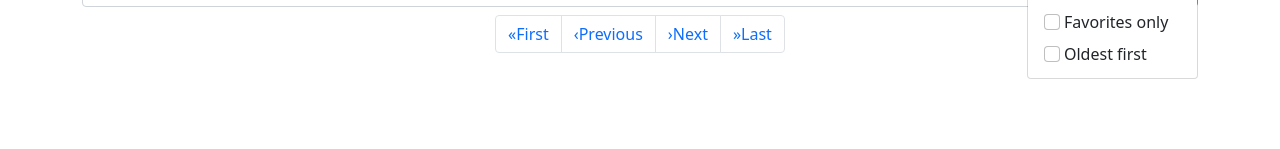
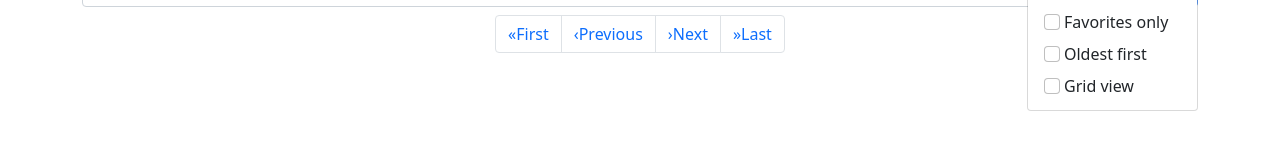
Before and after one commit to tomek-ch/video-app-redux, a React (Create React App) app: page / in a window 1280 px wide. Both pictures are taken after a click on the button "Menu". Shown: the part 151-300 px from the top of the page. Built offline with nearby package versions, Linux system fonts and the light colour scheme.

Commit message:
Implement grid view

```diff
--- a/src/App.tsx
+++ b/src/App.tsx
@@ -1,20 +1,27 @@
-import { Container } from "reactstrap";
+import { Container, Row } from "reactstrap";
 import Header from "./components/Header";
 import NewVideoForm from "./components/NewVideoForm";
 import PagesList from "./components/PagesList";
 import VideoCard from "./components/VideoCard";
+import VideoTile from "./components/VideoTile";
 import { useVideosContext } from "./context/VideosContext";
 
 function App() {
-  const { videos } = useVideosContext();
+  const { videos, isGrid } = useVideosContext();
 
   return (
     <Container>
       <Header />
       <NewVideoForm />
-      {videos.map((vid) => (
-        <VideoCard key={vid.id} video={vid} />
-      ))}
+      {isGrid ? (
+        <Row>
+          {videos.map((vid) => (
+            <VideoTile key={vid.id} video={vid} />
+          ))}
+        </Row>
+      ) : (
+        videos.map((vid) => <VideoCard key={vid.id} video={vid} />)
+      )}
       <PagesList />
     </Container>
   );
--- a/src/components/Header.tsx
+++ b/src/components/Header.tsx
@@ -17,6 +17,8 @@ function Header() {
     toggleFavFilter,
     toggleOldestFirst,
     oldestFirst,
+    isGrid,
+    toggleGrid,
   } = useVideosContext();
   const [dropdownOpen, setDropDownOpen] = useState(false);
   const toggle = () => setDropDownOpen((prev) => !prev);
@@ -51,6 +53,15 @@ function Header() {
               />
               Oldest first
             </Label>
+            <Label check className="px-3 py-1">
+              <Input
+                type="checkbox"
+                checked={isGrid}
+                onChange={toggleGrid}
+                className="me-1"
+              />
+              Grid view
+            </Label>
           </DropdownMenu>
         </Dropdown>
       </nav>
--- /dev/null
+++ b/src/components/VideoTile.tsx
@@ -0,0 +1,20 @@
+import { useState } from "react";
+import Col from "reactstrap/es/Col";
+import Video from "../types/video";
+import VideoModal from "./VideoModal";
+
+interface Props {
+  video: Video;
+}
+
+function VideoTile({ video }: Props) {
+  const [isModalOpen, setIsModalOpen] = useState(false);
+  const toggleModal = () => setIsModalOpen((prev) => !prev);
+  return (
+    <Col xs={4} className="mb-4">
+      <VideoModal {...{ video, isModalOpen, toggleModal }} />
+    </Col>
+  );
+}
+
+export default VideoTile;
--- a/src/hooks/useVideos.ts
+++ b/src/hooks/useVideos.ts
@@ -78,11 +78,12 @@ function useVideos() {
 
   // *** Pagination ***
 
-  const pagesCount = Math.ceil(listToDisplay.length / 5);
+  const VIDS_PER_PAGE = 6;
+  const pagesCount = Math.ceil(listToDisplay.length / VIDS_PER_PAGE);
   const [currentPage, setCurrentPage] = useState(0);
   const currentPageVideos = listToDisplay.slice(
-    currentPage * 5,
-    currentPage * 5 + 5
+    currentPage * VIDS_PER_PAGE,
+    currentPage * VIDS_PER_PAGE + VIDS_PER_PAGE
   );
 
   // Togglers
@@ -91,6 +92,11 @@ function useVideos() {
     setCurrentPage(0);
   };
   const toggleOldestFirst = () => setOldestFirst((prev) => !prev);
+
+  // *** Layout ***
+
+  const [isGrid, setIsGrid] = useState(false);
+  const toggleGrid = () => setIsGrid((prev) => !prev);
 
   return {
     videos: currentPageVideos,
@@ -109,6 +115,9 @@ function useVideos() {
     pagesCount,
     setCurrentPage,
     currentPage,
+
+    isGrid,
+    toggleGrid,
   };
 }
 
```
